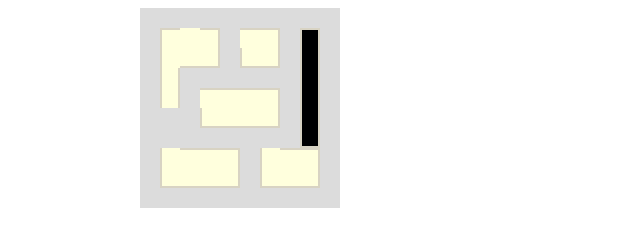
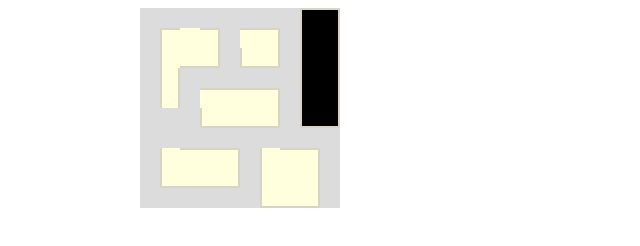
Before and after one commit to oramit88/mapTesting, a website: page index.html in a window 1280 px wide. Shown: the whole page, without its empty margins (0-640 px from the left). Drawn offline with Linux system fonts and the light colour scheme.

Commit message:
Bug fixes and refactoring

```diff
--- a/data.json
+++ b/data.json
@@ -91,7 +91,7 @@
         "topLeftX":6,
         "topLeftY":7,
         "widthUnit":3,
-        "heightUnit":2
+        "heightUnit":3
       }]
     },
     {
@@ -99,8 +99,8 @@
       "type":"empty",
       "zones":[{
         "topLeftX":8,
-        "topLeftY":1,
-        "widthUnit":1,
+        "topLeftY":0,
+        "widthUnit":2,
         "heightUnit":6
       }]
     }
--- a/main.css
+++ b/main.css
@@ -8,7 +8,7 @@
     border-style: none;
     width: 20px;
     height: 20px;
-    float:left;;
+    float:left;
     margin:0;
     box-sizing: border-box;
     -moz-box-sizing: border-box;
@@ -36,3 +36,10 @@
 .clear{
     clear: both;
 }
+.room{
+    background-color: #FFFFDD;
+}
+
+.empty{
+    background-color: black;
+}
--- a/script.js
+++ b/script.js
@@ -6,19 +6,19 @@
     var unitWidth  = 20;
     var unitHeight = 20;
     //css variables
-    var roomColor =  "#FFFFDD";
     var borderStyle = "2px solid #D8D3C3";
     //define the section thats hold the map
-    document.getElementById("mapSection").style.width = flourWidth * unitWidth +"px";
-    document.getElementById("mapSection").style.height = flourHeight * unitHeight+"px";
+    var mapSection =   document.getElementById("mapSection");
+    mapSection.style.width = flourWidth * unitWidth +"px";
+    mapSection.style.height = flourHeight * unitHeight+"px";
 
     //create net of canvases units, give each one of theme id, and add them to the MapSection.
     for(var i = 0;i<flourWidth;i++){
         for(var j = 0;j<flourHeight;j++){
-            var newUnit= document.createElement("canvas");
+            var newUnit = document.createElement("canvas");
             newUnit.className = "mapUnit";
             newUnit.id = "x"+j+"y"+i;
-            document.getElementById("mapSection").appendChild(newUnit);
+            mapSection.appendChild(newUnit);
             document.getElementById("x"+j+"y"+i).setAttribute("type","corridor");
          }
      }
@@ -33,14 +33,10 @@
             room.zones.forEach(function (zone) {
                 for(var i = zone.topLeftY; i < zone.topLeftY + zone.heightUnit;i++){
                     for(var j = zone.topLeftX; j < zone.topLeftX + zone.widthUnit;j++){
-                        if(room.type==="room"){
-                            document.getElementById("x"+j+"y"+i).style.background = roomColor;
-                        }
-                        else if(room.type==="empty"){
-                            document.getElementById("x"+j+"y"+i).style.background ="black";
-                        }
-                        document.getElementById("x"+j+"y"+i).setAttribute("name",room.id);
-                        document.getElementById("x"+j+"y"+i).setAttribute("type",room.type);
+                        var cell =  document.getElementById("x"+j+"y"+i);
+                        cell.className = cell.className+" "+room.type;
+                        cell.setAttribute("name",room.id);
+                        cell.setAttribute("type",room.type);
                     }
                 }
             })
@@ -55,20 +51,48 @@
                         var unit =  document.getElementById("x"+j+"y"+i);
                         var unitName = unit.getAttribute("name");
                         var context  = unit.getContext('2d');
+
                         //up
-                        if(document.getElementById("x"+j+"y"+(i-1)).getAttribute("name") !== room.id){
+                        var neighborCell = document.getElementById("x"+j+"y"+(i-1));
+                        if(null !== neighborCell){
+                            if(neighborCell.getAttribute("name") !== room.id){
                                 unit.style.borderTop = borderStyle;
                             }
+                        }
+                        else{
+                            unit.style.borderTop = borderStyle;
+                        }
+
                         //left
-                        if(document.getElementById("x"+(j-1)+"y"+i).getAttribute("name") !== room.id){
+                        neighborCell = document.getElementById("x"+(j-1)+"y"+i);
+                        if(null !== neighborCell){
+                            if(neighborCell.getAttribute("name") !== room.id){
                                 unit.style.borderLeft = borderStyle;
                             }
+                        }
+                        else{
+                            unit.style.borderLeft = borderStyle;
+                        }
+
                         //down
-                        if(document.getElementById("x"+j+"y"+(i+1)).getAttribute("name") !== room.id){
+                        neighborCell = document.getElementById("x"+j+"y"+(i+1));
+                        if(null !== neighborCell){
+                            if(neighborCell.getAttribute("name") !== room.id){
                                 unit.style.borderBottom = borderStyle;
                             }
+                        }
+                        else{
+                            unit.style.borderBottom = borderStyle;
+                        }
+
                         //right
-                        if(document.getElementById("x"+(j+1)+"y"+i).getAttribute("name") !== room.id){
+                        neighborCell = document.getElementById("x"+(j+1)+"y"+i);
+                        if(null !== neighborCell){
+                            if(neighborCell.getAttribute("name") !== room.id){
+                                unit.style.borderRight = borderStyle;
+                            }
+                        }
+                        else{
                             unit.style.borderRight = borderStyle;
                         }
                     }
@@ -76,25 +100,28 @@
             });
 
             //drawing the room entrance
+            if(room.entrance !== undefined){
                 room.entrance.forEach(function (entrance) {
                     var unit =  document.getElementById("x"+entrance.x+"y"+entrance.y);
                     var context  = unit.getContext('2d');
                     switch(entrance.direction) {
                         case "left":
-                        unit.style.borderLeft ="none";
+                            unit.style.borderLeft = "none";
                             break;
                         case "right":
-                        unit.style.borderRight="none";
+                            unit.style.borderRight ="none";
                             break;
                         case "up":
                             unit.style.borderTop = "none";
                             break;
                         case "down":
-                        unit.style.borderBottom="none";
+                            unit.style.borderBottom = "none";
                             break;
                         default:
                     }
                 })
+            }
+
         })
     }
 
@@ -115,5 +142,5 @@
      };
      myXMLhttpReq.send();
  }
+
  getJson();
-// console.log(dataMap);
```
Lines whose indentation alone changed are shown as unchanged.
